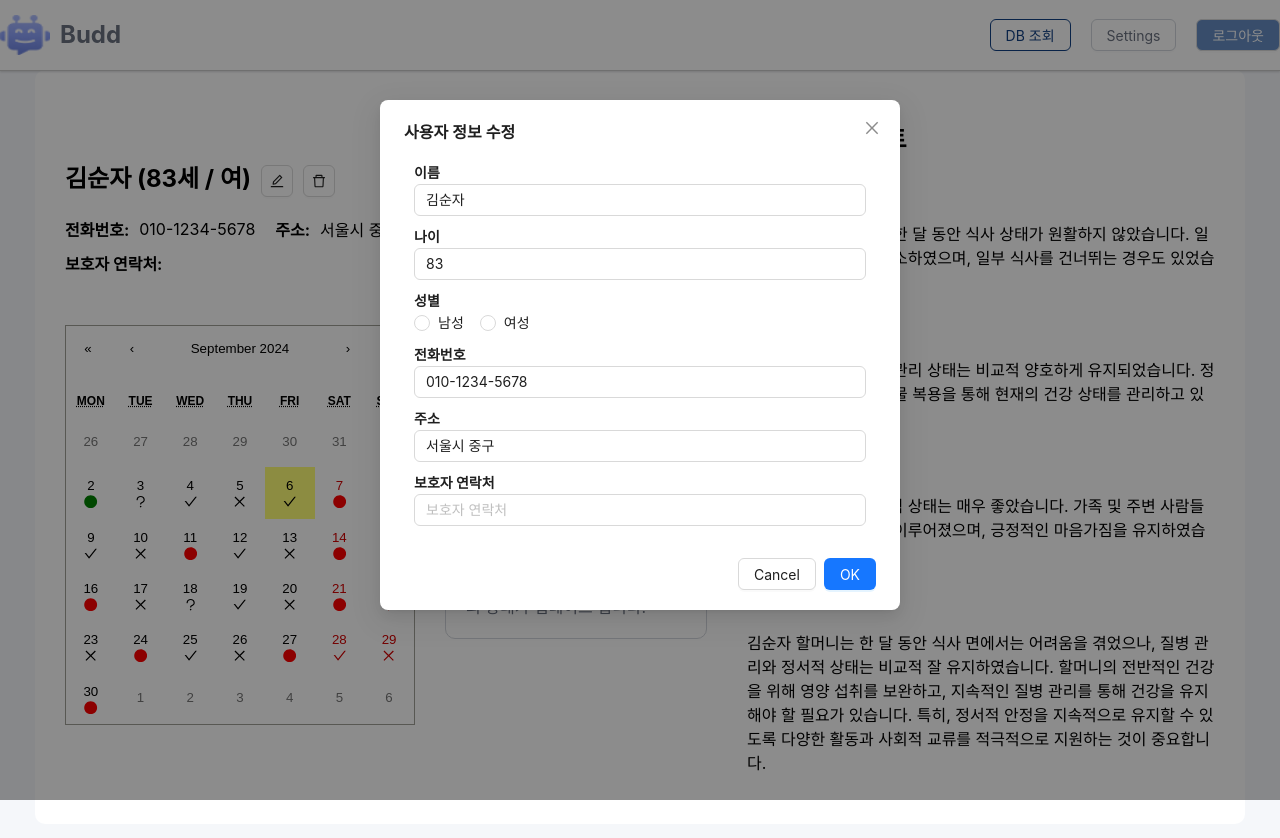
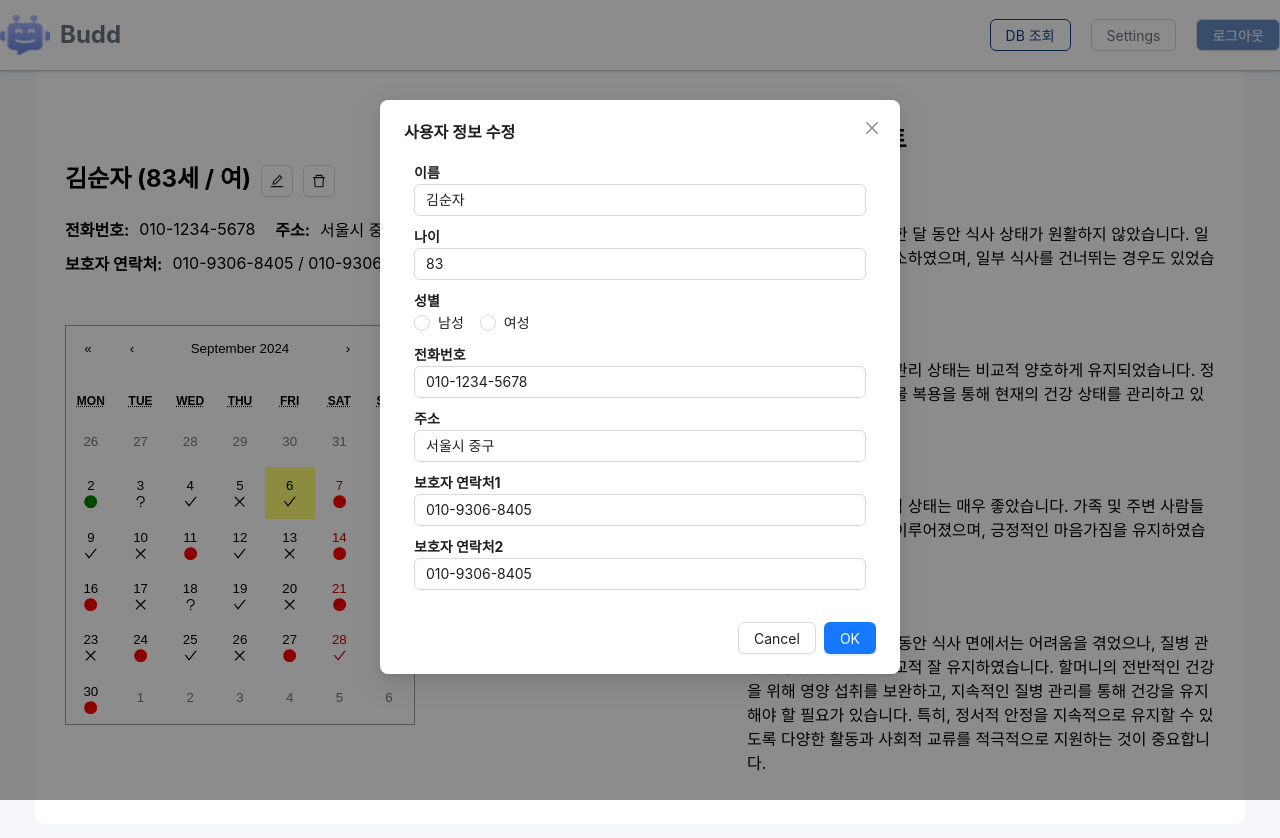
Before and after one commit to Jieuneenee/Budd-client, a React (Vite) app: page /user/1 in a window 1280 px wide. Both pictures are taken after a click on the button 277 px from the left and 181 px from the top of the page. Shown: the top 838 px of the page. Built offline with nearby package versions, Linux system fonts and the light colour scheme.

Commit message:
feat: 디테일페이지 보호자 연락처 수정

```diff
--- a/src/constants/json/user_detail_sample.json
+++ b/src/constants/json/user_detail_sample.json
@@ -7,8 +7,8 @@
       "gender": "여",
       "phone_number": "010-1234-5678",
       "address": "서울시 중구",
-      "contact1": "",
-      "contact2": "",
+      "contact1": "010-9306-8405",
+      "contact2": "010-9306-8405",
       "rist_level": "저",
       "call_data": [
         { "scheduled_date": "2024-09-01", "status": "scheduled" },
--- a/src/pages/UserDetailPage.jsx
+++ b/src/pages/UserDetailPage.jsx
@@ -14,7 +14,7 @@ import {
   QuestionOutlined,
   CloseOutlined,
   EditOutlined,
-  DeleteOutlined
+  DeleteOutlined,
 } from "@ant-design/icons";
 
 const UserDetailPage = () => {
@@ -53,8 +53,11 @@ const UserDetailPage = () => {
   const [gender, setGender] = useState(user_detail.gender);
   const [phoneNumber, setPhoneNumber] = useState(user_detail.phone_number);
   const [address, setAddress] = useState(user_detail.address);
-  const [guardianContact, setGuardianContact] = useState(
+  const [guardianContact1, setGuardianContact1] = useState(
     user_detail.contact1 || ""
+  );
+  const [guardianContact2, setGuardianContact2] = useState(
+    user_detail.contact2 || ""
   );
 
   const showModal = () => {
@@ -69,7 +72,8 @@ const UserDetailPage = () => {
       gender,
       phoneNumber,
       address,
-      guardianContact,
+      guardianContact1,
+      guardianContact2,
     });
   };
 
@@ -122,7 +126,9 @@ const UserDetailPage = () => {
               </InfoRowContainer>
               <InfoItem>
                 <Label>보호자 연락처:</Label>
-                <Value>{guardianContact}</Value>
+                <Value>
+                  {guardianContact1} / {guardianContact2}
+                </Value>
               </InfoItem>
             </InfoRow>
           </UserInfo>
@@ -210,11 +216,17 @@ const UserDetailPage = () => {
           value={address}
           onChange={(e) => setAddress(e.target.value)}
         />
-        <Label>보호자 연락처</Label>
+        <Label>보호자 연락처1</Label>
         <ModalInput
-          placeholder="보호자 연락처"
-          value={guardianContact}
-          onChange={(e) => setGuardianContact(e.target.value)}
+          placeholder="보호자 연락처2"
+          value={guardianContact1}
+          onChange={(e) => setGuardianContact1(e.target.value)}
+        />
+        <Label>보호자 연락처2</Label>
+        <ModalInput
+          placeholder="보호자 연락처2"
+          value={guardianContact2}
+          onChange={(e) => setGuardianContact2(e.target.value)}
         />
       </ModalContainer>
 
@@ -317,7 +329,6 @@ const Label = styled.div`
 
 const Value = styled.div``;
 
-
 const ReportContainer = styled.div`
   justify-content: start;
   align-items: start;
@@ -335,15 +346,14 @@ const InfoRowContainer = styled.div`
   flex-direction: row;
   gap: 20px;
   margin-bottom: 10px;
-`
+`;
 
 const ModalContainer = styled(Modal)`
   .ant-modal-body {
     padding: 10px;
     gap: 20px;
   }
-
-`
+`;
 const StyledRadioGroup = styled(Radio.Group)`
   margin-bottom: 10px;
 `;
```
Lines whose indentation alone changed are shown as unchanged.
